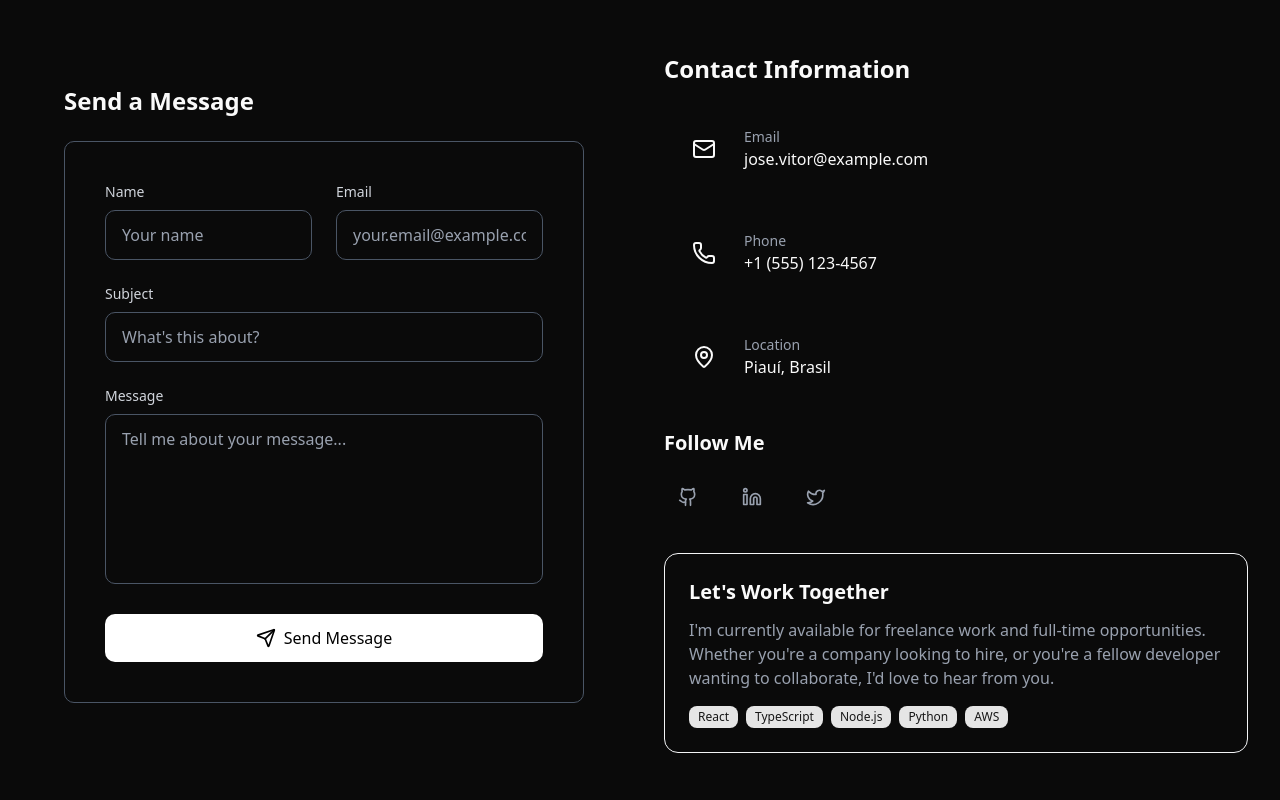
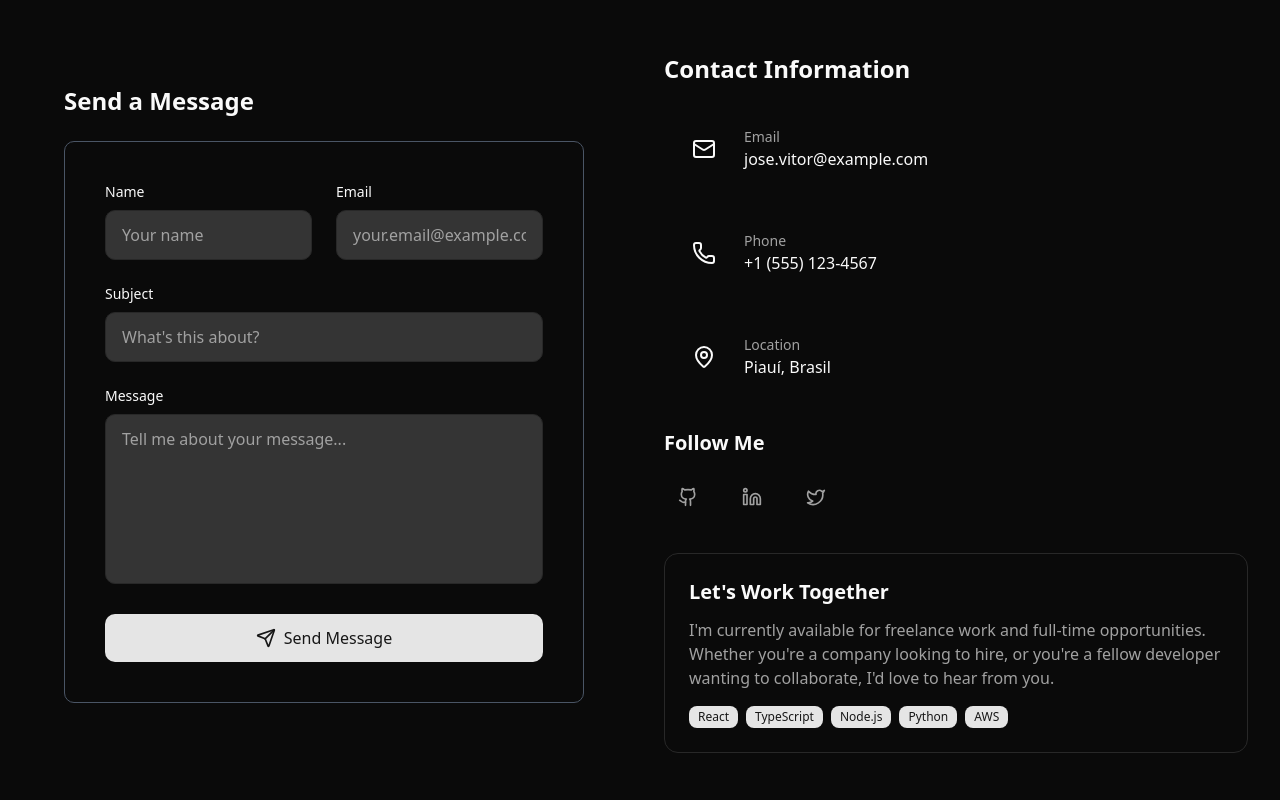
Before and after one commit to josevitor555/josevitor-portfolio, a React (Vite) app in the folder my-portfolio/: page / in a window 1280 px wide. Shown: the part 6320-7120 px from the top of the page. Built offline with nearby package versions, Linux system fonts and the light colour scheme.

Commit message:
02/09/2025

```diff
--- a/my-portfolio/src/components/Contact.tsx
+++ b/my-portfolio/src/components/Contact.tsx
@@ -105,7 +105,7 @@ const Contact = () => {
     };
 
     return (
-        <section id="contact" className='py-20 bg-dark-100'>
+        <section id="contact" className='py-20 bg-background'>
             <div className="max-w-7xl mx-auto px-4 sm:px-6 lg:px-8">
                 <motion.div
                     initial={{ opacity: 0, y: 30 }}
@@ -120,7 +120,7 @@ const Contact = () => {
                     </h2>
                     <div className="w-20 h-1 bg-white rounded-full mx-auto mb-8"></div>
 
-                    <p className="text-xl text-gray-300 max-w-2xl mx-auto">
+                    <p className="text-xl text-muted-foreground max-w-2xl mx-auto">
                         I'm always open to discussing new opportunities and interesting projects. Let's connect!
                     </p>
                 </motion.div>
@@ -134,7 +134,7 @@ const Contact = () => {
                         transition={{ duration: 0.6 }}
                     >
 
-                        <div className='glass-effect rounded-2xl p-8'>
+                        <div className='glass-effect rounded-2xl p-4 sm:p-6 md:p-8'>
                             <h3 className="text-2xl font-semibold mb-6">Send a Message</h3>
                             {submitStatus && (
                                 <div
@@ -146,10 +146,10 @@ const Contact = () => {
                             )}
 
                             {/* Form */}
-                            <form onSubmit={handleSubmit} className="space-y-6 rounded-lg border border-gray-600 p-10">
+                            <form onSubmit={handleSubmit} className="space-y-6 rounded-lg border border-gray-600 p-6 sm:p-8 md:p-10">
                                 <div className="grid md:grid-cols-2 gap-6">
                                     <div>
-                                        <label htmlFor="name" className="block text-sm font-medium text-gray-300 mb-2">
+                                        <label htmlFor="name" className="block text-sm font-medium text-foreground mb-2">
                                             Name
                                         </label>
                                         <input
@@ -159,12 +159,12 @@ const Contact = () => {
                                             value={formData.name}
                                             onChange={handleChange}
                                             required
-                                            className="w-full px-4 py-3 bg-dark-200 border border-gray-600 rounded-lg focus:ring-2 focus:ring-accent-primary focus:border-transparent transition-colors text-white placeholder-gray-400"
+                                            className="w-full px-4 py-3 bg-input border border-border rounded-lg focus:ring-2 focus:ring-ring focus:border-transparent transition-colors text-foreground placeholder-muted-foreground"
                                             placeholder="Your name"
                                         />
                                     </div>
                                     <div>
-                                        <label htmlFor="email" className="block text-sm font-medium text-gray-300 mb-2">
+                                        <label htmlFor="email" className="block text-sm font-medium text-foreground mb-2">
                                             Email
                                         </label>
                                         <input
@@ -174,14 +174,14 @@ const Contact = () => {
                                             value={formData.email}
                                             onChange={handleChange}
                                             required
-                                            className="w-full px-4 py-3 bg-dark-200 border border-gray-600 rounded-lg focus:ring-2 focus:ring-accent-primary focus:border-transparent transition-colors text-white placeholder-gray-400"
+                                            className="w-full px-4 py-3 bg-input border border-border rounded-lg focus:ring-2 focus:ring-ring focus:border-transparent transition-colors text-foreground placeholder-muted-foreground"
                                             placeholder="your.email@example.com"
                                         />
                                     </div>
                                 </div>
 
                                 <div>
-                                    <label htmlFor="subject" className="block text-sm font-medium text-gray-300 mb-2">
+                                    <label htmlFor="subject" className="block text-sm font-medium text-foreground mb-2">
                                         Subject
                                     </label>
                                     <input
@@ -191,13 +191,13 @@ const Contact = () => {
                                         value={formData.subject}
                                         onChange={handleChange}
                                         required
-                                        className="w-full px-4 py-3 bg-dark-200 border border-gray-600 rounded-lg focus:ring-2 focus:ring-accent-primary focus:border-transparent transition-colors text-white placeholder-gray-400"
+                                        className="w-full px-4 py-3 bg-input border border-border rounded-lg focus:ring-2 focus:ring-ring focus:border-transparent transition-colors text-foreground placeholder-muted-foreground"
                                         placeholder="What's this about?"
                                     />
                                 </div>
 
                                 <div>
-                                    <label htmlFor="message" className="block text-sm font-medium text-gray-300 mb-2">
+                                    <label htmlFor="message" className="block text-sm font-medium text-foreground mb-2">
                                         Message
                                     </label>
                                     <textarea
@@ -207,7 +207,7 @@ const Contact = () => {
                                         onChange={handleChange}
                                         required
                                         rows={6}
-                                        className="w-full px-4 py-3 bg-dark-200 border border-gray-600 rounded-lg focus:ring-2 focus:ring-accent-primary focus:border-transparent transition-colors text-white placeholder-gray-400 resize-none"
+                                        className="w-full px-4 py-3 bg-input border border-border rounded-lg focus:ring-2 focus:ring-ring focus:border-transparent transition-colors text-foreground placeholder-muted-foreground resize-none"
                                         placeholder="Tell me about your message..."
                                     />
                                 </div>
@@ -215,13 +215,13 @@ const Contact = () => {
                                 <motion.button
                                     type="submit"
                                     disabled={isSubmitting}
-                                    className="w-full px-6 py-3 bg-white cursor-pointer hover:bg-white disabled:bg-gray-600 text-dark-100 text-black font-medium rounded-lg transition-colors flex items-center justify-center gap-2"
+                                    className="w-full px-6 py-3 bg-primary text-primary-foreground cursor-pointer hover:bg-primary/90 disabled:bg-muted font-medium rounded-lg transition-colors flex items-center justify-center gap-2"
                                     whileHover={{ scale: 1.05 }}
                                     whileTap={{ scale: 0.95 }}
                                 >
                                     {isSubmitting ? (
                                         <>
-                                            <div className="w-5 h-5 border-2 border-dark-100/30 border-t-dark-100 rounded-full animate-spin"></div>
+                                            <div className="w-5 h-5 border-2 border-border/30 border-t-primary rounded-full animate-spin"></div>
                                             Sending...
                                         </>
                                     ) : (
@@ -258,8 +258,8 @@ const Contact = () => {
                                             <info.icon className="w-6 h-6 text-accent-primary" />
                                         </div>
                                         <div>
-                                            <div className="text-sm text-gray-400">{info.title}</div>
-                                            <div className="font-medium">{info.value}</div>
+                                            <div className="text-sm text-muted-foreground">{info.title}</div>
+                                            <div className="font-medium text-foreground">{info.value}</div>
                                         </div>
                                     </motion.a>
                                 ))}
@@ -278,15 +278,15 @@ const Contact = () => {
                                         whileTap={{ scale: 0.9 }}
                                         aria-label={link.label}
                                     >
-                                        <link.icon className="w-5 h-5 text-gray-400 group-hover:text-accent-primary transition-colors" />
+                                        <link.icon className="w-5 h-5 text-muted-foreground group-hover:text-primary transition-colors" />
                                     </motion.a>
                                 ))}
                             </div>
                         </motion.div>
 
-                        <motion.div variants={itemVariants} className="glass-effect rounded-xl p-6 border border-gray-100">
+                        <motion.div variants={itemVariants} className="glass-effect rounded-xl p-6 border border-border">
                             <h4 className="text-xl font-semibold mb-3">Let's Work Together</h4>
-                            <p className="text-gray-400 mb-4">
+                            <p className="text-muted-foreground mb-4">
                                 I'm currently available for freelance work and full-time opportunities.
                                 Whether you're a company looking to hire, or you're a fellow developer
                                 wanting to collaborate, I'd love to hear from you.
```
